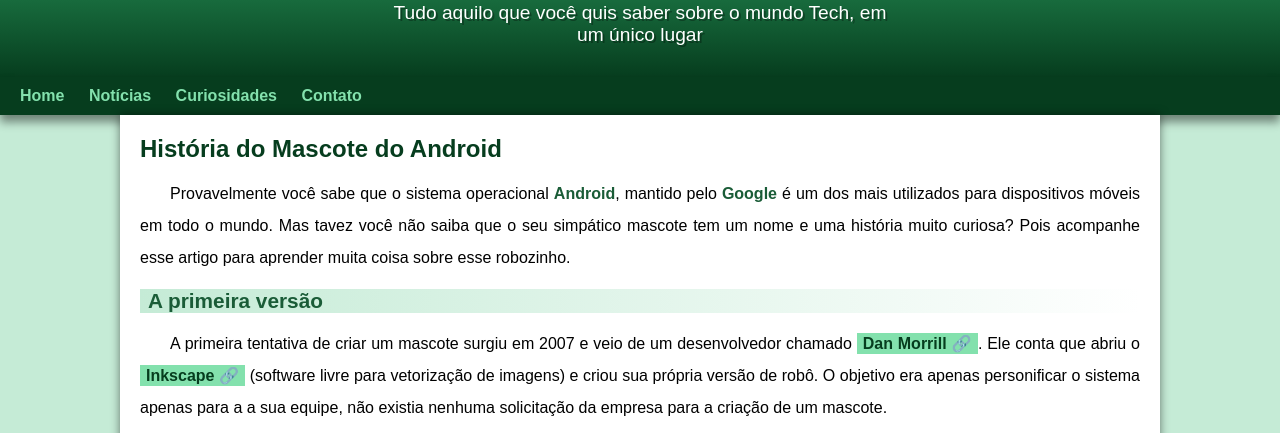
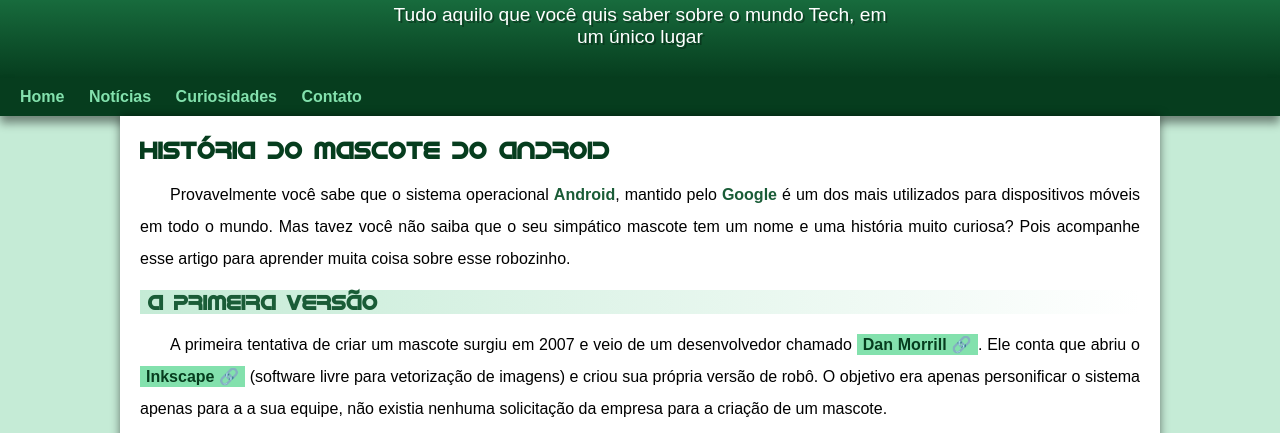
Before and after one commit to Pauloglf/projeto-android, a plain HTML site: page index.html in a window 1280 px wide. Shown: the part 103-536 px from the top of the page. Drawn offline with nearby package versions, Linux system fonts and the light colour scheme.

Commit message:
ajeitando a fonte

```diff
--- a/estilo/style.css
+++ b/estilo/style.css
@@ -17,8 +17,8 @@
     --cor5:#063d1e;
 
     --fonte-padrao: Arial, Verdana, Helvetica, sans-serif;
-    --fonte-destaque: 'Bebas Neue', 'Kaushan Script', 'Work Sans', sans-serif,;
-    --fonte-android: 'Android',;
+    --fonte-destaque: 'Bebas Neue', 'Work Sans', sans-serif;
+    --fonte-android: 'Android';
  }
 
 * {
```
